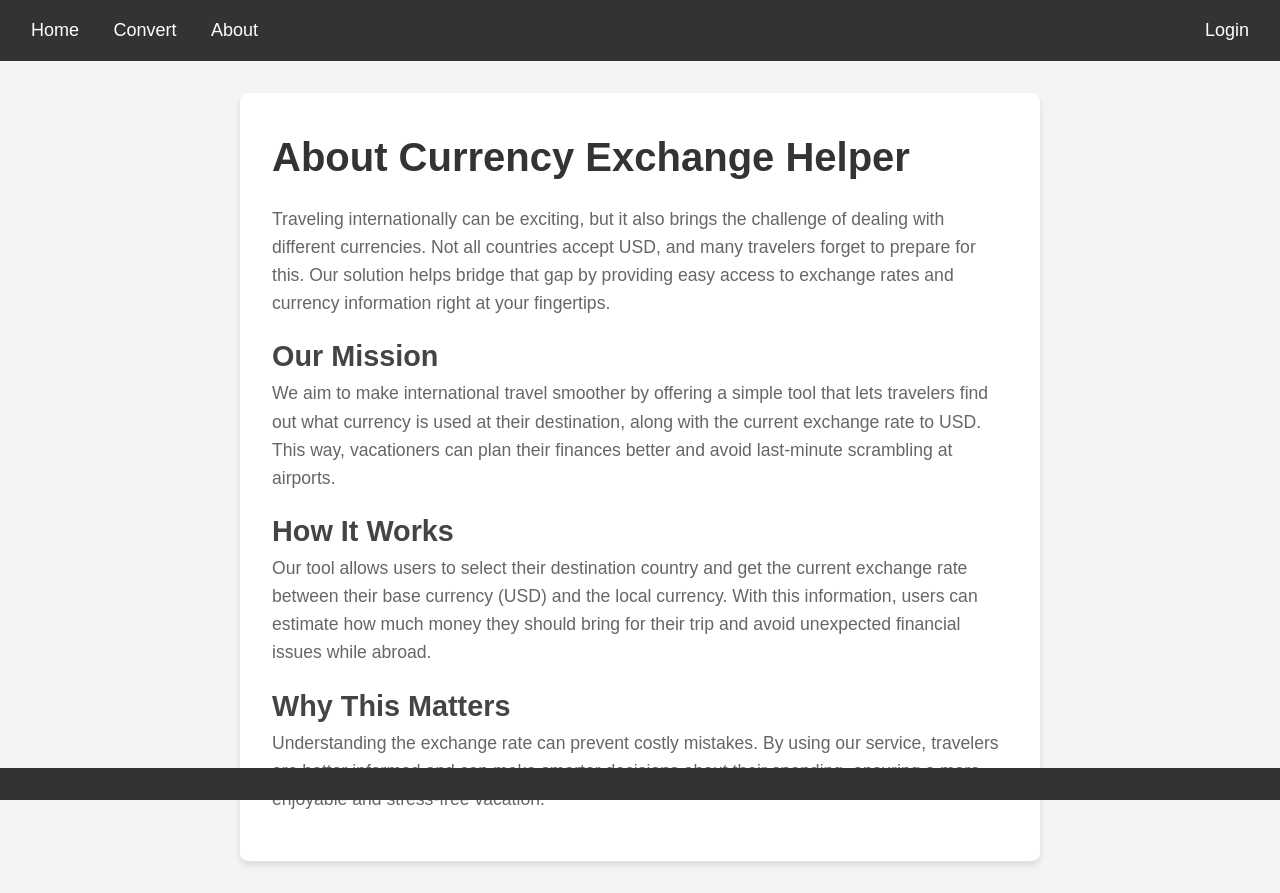
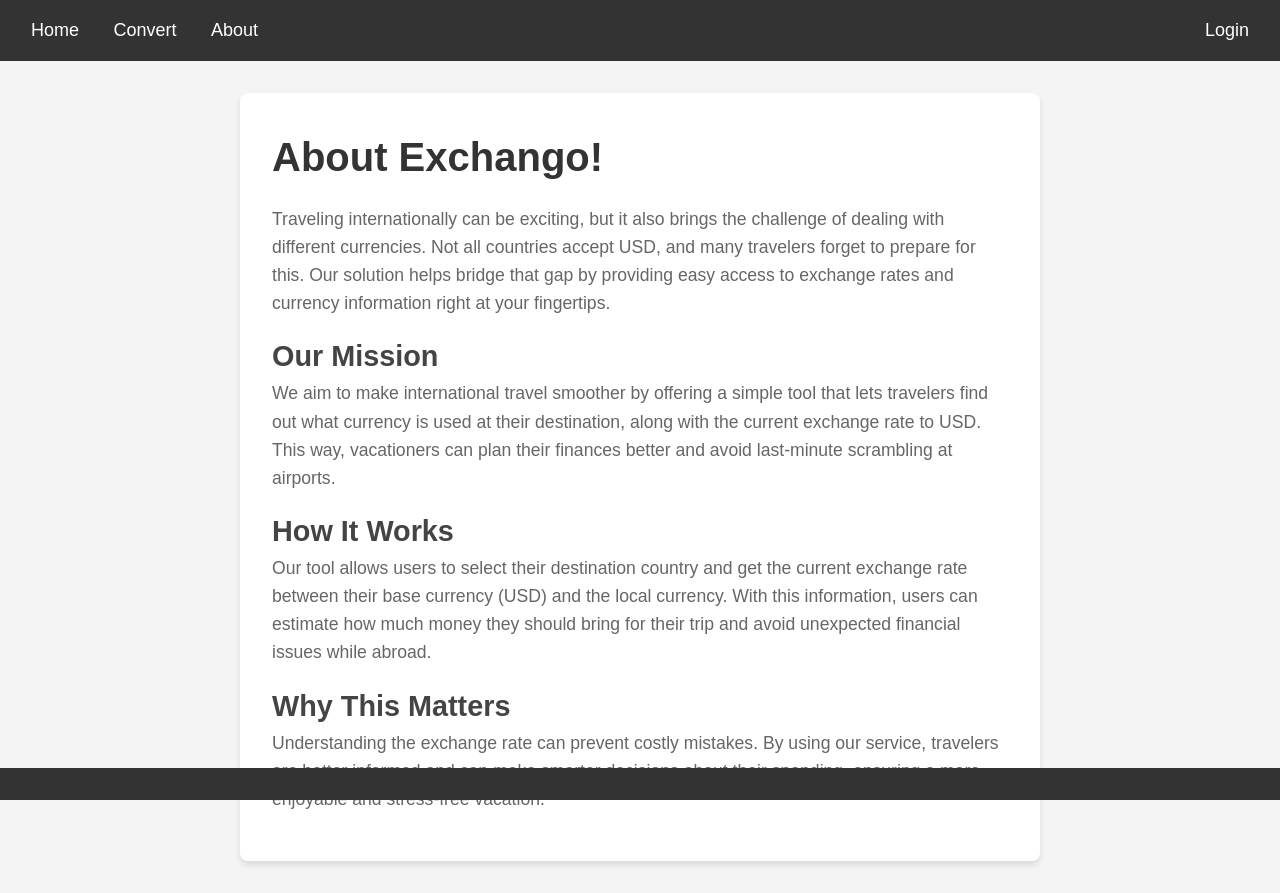
Before and after one commit to SteveDidero/inst377_final_project, a website: page public/about.html in a window 1280 px wide. Drawn offline with Linux system fonts and the light colour scheme.

Commit message:
Changes to documentation

```diff
--- a/public/about.html
+++ b/public/about.html
@@ -26,7 +26,7 @@
 
     <section class="about-section">
         <div class="container">
-            <h1>About Currency Exchange Helper</h1>
+            <h1>About Exchango!</h1>
             <p>Traveling internationally can be exciting, but it also brings the challenge of dealing with different currencies. Not all countries accept USD, and many travelers forget to prepare for this. Our solution helps bridge that gap by providing easy access to exchange rates and currency information right at your fingertips.</p>
 
             <h2>Our Mission</h2>
```
Also changed, not shown: README.md.
